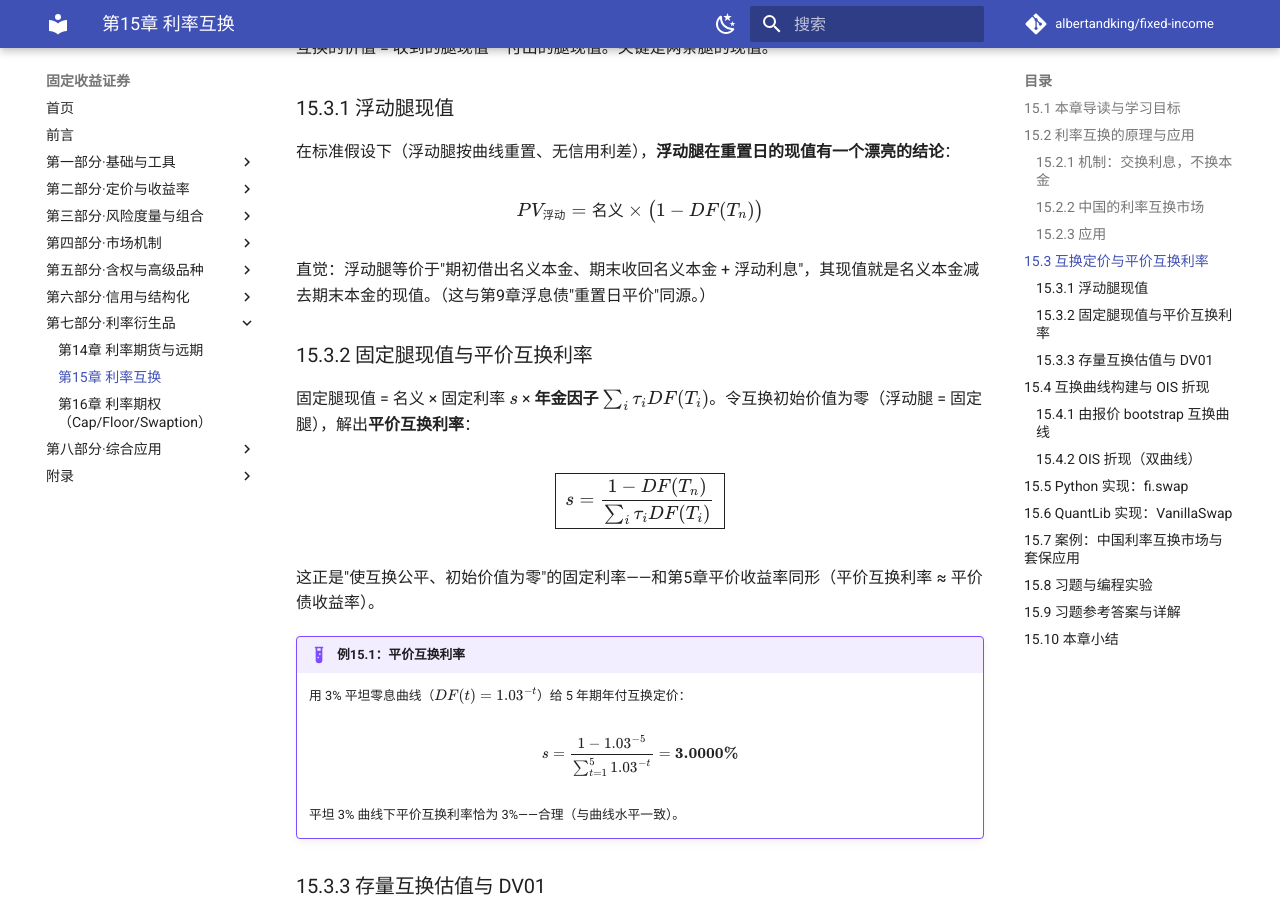
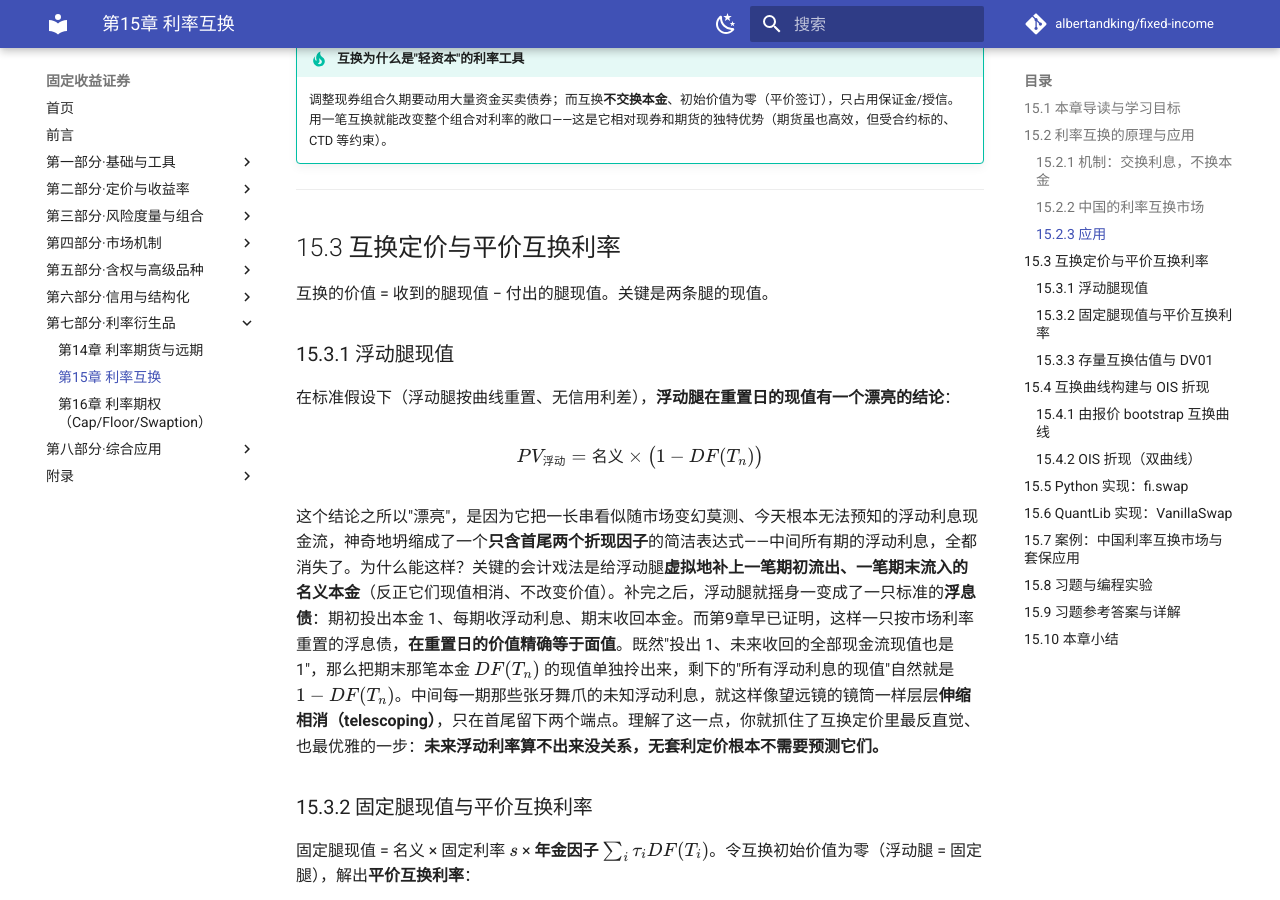
Before and after one commit to albertandking/fixed-income, an MkDocs documentation site: the page built from book/part7/15-interest-rate-swaps.md, in a window 1280 px wide and 900 px high, scrolled down 1909 px. Built offline with MkDocs 1.6.1 and Material for MkDocs 9.7.7, drawn with Linux system fonts in a browser that asks for light colours; comment, search, counter and statistics services are not loaded; some of the changed text lies outside the part shown.

Commit message:
第15章散文加厚：15.2互换为何存在(制造业企业锁定浮动贷款的具象故事、敞口可剥离交易)、15.3浮动腿现值=伸缩相消的优雅(无需预测未来浮动利率)

```diff
--- a/book/part7/15-interest-rate-swaps.md
+++ b/book/part7/15-interest-rate-swaps.md
@@ -42,6 +42,8 @@
 
 双方在每个结算日**净额交收**两条腿利息之差，**名义本金不交换**（只用于计算利息）。约定"付固定、收浮动"的一方称 **payer**（互换买方），反之为 **receiver**。
 
+为什么会有人想交换利息？一个最经典的场景能让它瞬间落地。设想一家制造业企业借了一笔**浮动利率**贷款（利息随市场利率上下浮动），财务总监夜不能寐——万一未来加息，利息支出就会失控，而企业要的是可预测、可做预算的固定成本。与此同时，市场另一头可能有家机构正好相反，它持有固定利率资产却预期利率要涨、希望把收入变成浮动。两边一拍即合：制造业企业签一笔"付固定、收浮动"的互换，**收到的浮动恰好抵消它贷款要付的浮动，剩下的净支出就变成了一个固定利率**——它没有提前还掉那笔浮动贷款（那要动用大笔现金、还可能有违约金），只用一纸合约就把"浮动的烦恼"换成了"固定的安心"。这就是互换的魔力：**它把利率敞口当成一件可以单独打包、单独转让的东西，从底层的资产负债里剥离出来交易。** 你不必为了改变利率敞口去折腾本金，只需在敞口本身上做文章——这正是 15.2.3 各种应用的共同内核。
+
 ### 15.2.2 中国的利率互换市场
 
 中国 IRS 以**回购定盘利率 FR007**（7 天回购）为最主流基准，其次是 **Shibor 3M**，近年也有 **LPR** 互换。FR007 IRS 是中国机构管理货币市场利率风险、表达利率观点的核心工具。
@@ -68,7 +70,7 @@
 
 $$PV_{\text{浮动}}=\text{名义}\times\big(1-DF(T_n)\big)$$
 
-直觉：浮动腿等价于"期初借出名义本金、期末收回名义本金 + 浮动利息"，其现值就是名义本金减去期末本金的现值。（这与第9章浮息债"重置日平价"同源。）
+这个结论之所以"漂亮"，是因为它把一长串看似随市场变幻莫测、今天根本无法预知的浮动利息现金流，神奇地坍缩成了一个**只含首尾两个折现因子**的简洁表达式——中间所有期的浮动利息，全都消失了。为什么能这样？关键的会计戏法是给浮动腿**虚拟地补上一笔期初流出、一笔期末流入的名义本金**（反正它们现值相消、不改变价值）。补完之后，浮动腿就摇身一变成了一只标准的**浮息债**：期初投出本金 1、每期收浮动利息、期末收回本金。而第9章早已证明，这样一只按市场利率重置的浮息债，**在重置日的价值精确等于面值**。既然"投出 1、未来收回的全部现金流现值也是 1"，那么把期末那笔本金 $DF(T_n)$ 的现值单独拎出来，剩下的"所有浮动利息的现值"自然就是 $1-DF(T_n)$。中间每一期那些张牙舞爪的未知浮动利息，就这样像望远镜的镜筒一样层层**伸缩相消（telescoping）**，只在首尾留下两个端点。理解了这一点，你就抓住了互换定价里最反直觉、也最优雅的一步：**未来浮动利率算不出来没关系，无套利定价根本不需要预测它们。**
 
 ### 15.3.2 固定腿现值与平价互换利率
 
```
